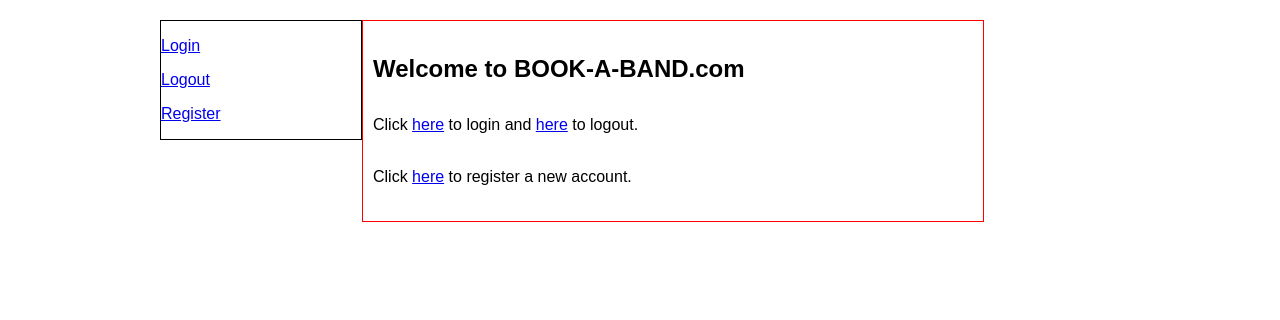
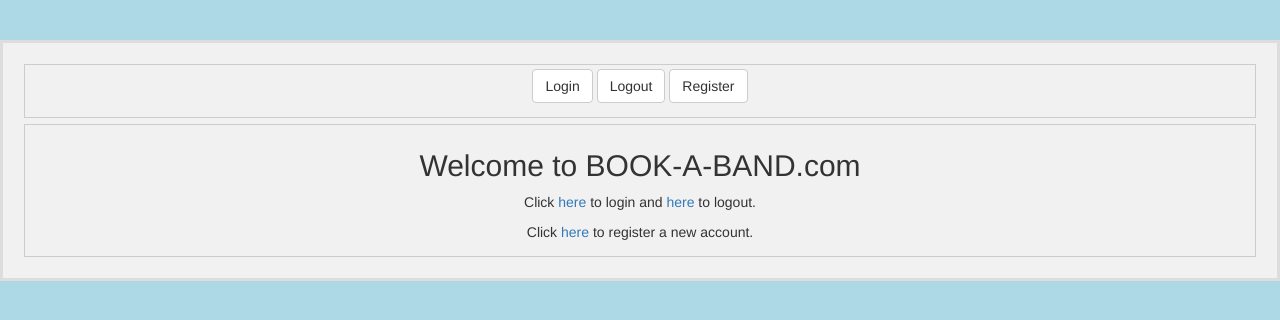
Before and after one commit to ngb2zf/DBFinalProj, a Django app: page / in a window 1280 px wide. Shown: the top 320 px of the page. Run offline with Django 3.2, Linux system fonts and the light colour scheme; some libraries are stand-ins or nearby versions.

Commit message:
Initial CSS

```diff
--- /dev/null
+++ b/DBFinalProj/static/css/newstyle.css
@@ -0,0 +1,48 @@
+.body-blue {
+  padding-top: 40px;
+  padding-bottom: 40px;
+  background-color: #ADD8E6;
+}
+
+.outer-div {
+    /*max-width: 330px;*/
+    /*max-width: 80%;*/
+    padding: 15px;
+    margin: 0 auto;
+    border: 3px solid #ddd;
+    background-color: #f1f1f1;
+}
+
+.div-one-ticket {
+    /*max-width: 330px;*/
+    max-width: 80%;
+    padding: 15px;
+    margin: 0 auto;
+    border: 3px solid #ddd;
+    background-color: #f1f1f1;
+    text-align: left !important;
+}
+
+table, th, td {
+     border: 1px solid #ccc;
+     margin: 6px !important;
+     text-align:center;
+     padding: 4px;
+}
+
+table {
+    max-width: 80%;
+}
+
+th {
+	background-color: #e1e1e1;
+}
+
+.inner-div {
+     border: 1px solid #ccc;
+     margin: 6px !important;
+     text-align:center;
+     padding: 4px;
+     /*max-width: 330px;*/
+     /*max-width: 80%;*/
+}
--- a/templates/base.html
+++ b/templates/base.html
@@ -4,24 +4,23 @@
 <head>
     <title>{% block title %}BOOK-A-BAND.com{% endblock %}</title>
 
-    <link rel="stylesheet" type="text/css" href="{% get_static_prefix %}css/default.css" >
-
-
-
+    <!-- <link rel="stylesheet" type="text/css" href="{% get_static_prefix %}css/default.css" > -->
+    <link rel="stylesheet" type="text/css" href="{% get_static_prefix %}css/newstyle.css" >
+    <link rel="stylesheet" href="https://maxcdn.bootstrapcdn.com/bootstrap/3.3.7/css/bootstrap.min.css" integrity="sha384-BVYiiSIFeK1dGmJRAkycuHAHRg32OmUcww7on3RYdg4Va+PmSTsz/K68vbdEjh4u" crossorigin="anonymous">
 </head>
 
-<body>
-	<div id="page">
+<body class = "body-blue">
+	<div id="page" class = "outer-div">
 
-    <div id="sidebar">
+    <div id="sidebar" class = "inner-div">
         {% block sidebar %}
-            <p><a href="/accounts/login/">Login</a></p>
-            <p><a href="/accounts/logout/">Logout</a></p>
-            <p><a href="/accounts/register/">Register</a></p>
+            <p><a href="/accounts/login/" class="btn btn-default">Login</a>
+            <a href="/accounts/logout/" class="btn btn-default">Logout</a>
+            <a href="/accounts/register/" class="btn btn-default">Register</a></p>
         {% endblock %}
     </div>
 
-    <div id="content">
+    <div id="content" class = "inner-div">
 
         {% block content %}This is the content area{% endblock %}
 
```
